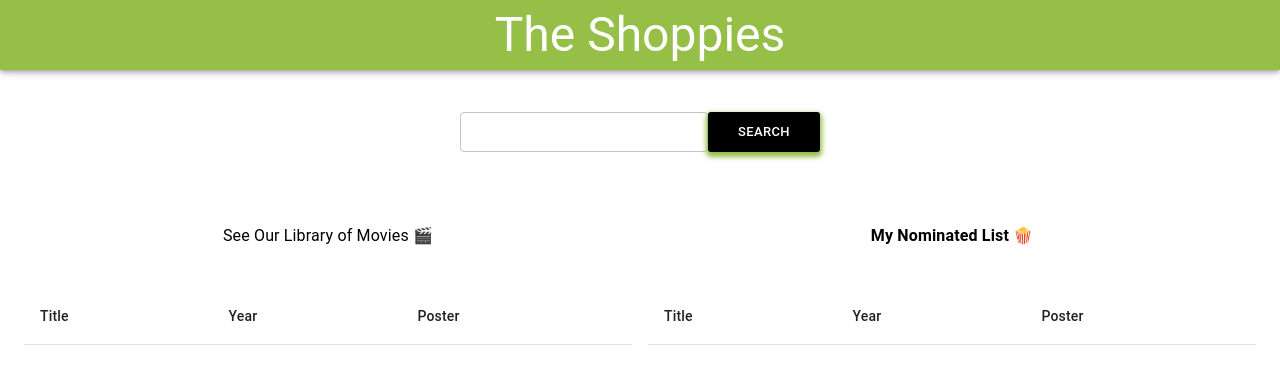
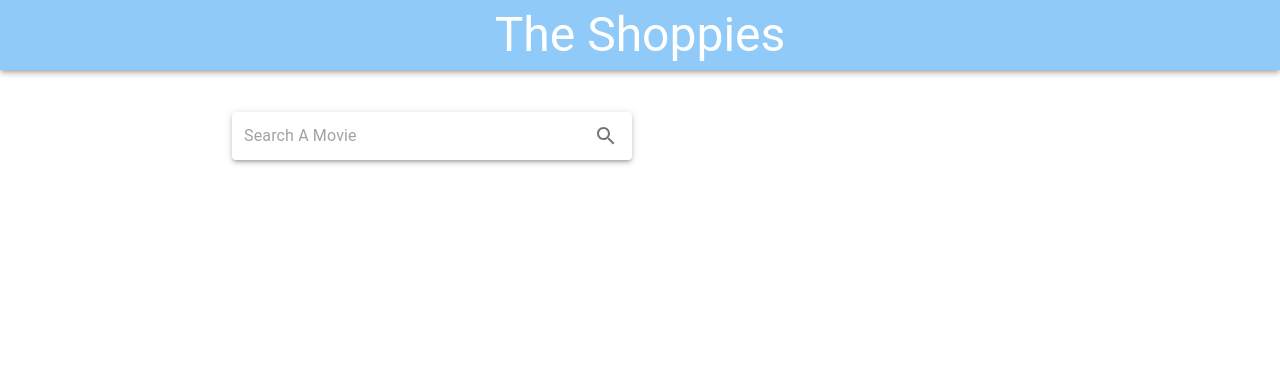
Before and after one commit to ibrikk/shoppies, a React (Create React App) app: page / in a window 1280 px wide. Shown: the top 384 px of the page. Built offline with nearby package versions, Linux system fonts and the light colour scheme.

Commit message:
improve UI

```diff
--- a/package.json
+++ b/package.json
@@ -1,9 +1,10 @@
 {
-  "name": "shoppies-redux",
+  "name": "shoppies",
   "version": "0.1.0",
   "private": true,
   "dependencies": {
     "@material-ui/core": "4.11.4",
+    "@material-ui/icons": "4.11.2",
     "@testing-library/jest-dom": "5.12.0",
     "@testing-library/react": "11.2.6",
     "@testing-library/user-event": "12.8.3",
--- a/src/App.css
+++ b/src/App.css
@@ -8,11 +8,10 @@
 
 /* Styling the Header component */
 .App-toolbar {
-  background-color: rgb(149, 191, 71);
+  background-color: #90caf9;
   height: 70px;
   display: flex;
   flex-direction: column;
-  align-items: center;
   justify-content: center;
   font-size: calc(10px + 2vmin);
   color: white;
@@ -33,11 +32,14 @@
 
 .spinner {
   height: 80px;
-  margin: auto;
+  margin: 2em 0;
+}
+
+.error {
+  margin: 2em 0 !important;
 }
 
 .movie-list {
-  font-size: large;
   padding: 2.5em;
 }
 
@@ -55,10 +57,27 @@
   margin-right: 2em;
 }
 
-.right_grid {
-  margin-left: 2em;
+@media(max-width: 1280px) {
+  .right_grid {
+    margin-top: 4em !important;
+  }
+}
+@media(min-width: 1279px) {
+  .right_grid {
+    margin-left: 2em;
+    margin-top: 8em !important;
+  }
 }
 
 .MuiSnackbarContent-root {
   background: #ff9800 !important;
 }
+
+.nomContainer {
+  margin-top: 2em;
+  padding: 5px;
+}
+.empty-nom-list {
+  margin-top: 1em !important;
+  margin-bottom: 1em !important;
+}
--- a/src/App.js
+++ b/src/App.js
@@ -1,22 +1,25 @@
-import React, { useState, useEffect } from 'react';
-import './App.css';
-import Header from './components/Header';
-import Search from './components/Search';
-import axios from 'axios';
-import _ from 'lodash';
+import React, { useState, useEffect } from "react";
+import "./App.css";
+import Header from "./components/Header";
+import Search from "./components/Search";
+import axios from "axios";
+import _ from "lodash";
 import {
   Grid,
   Container,
   Typography,
   CircularProgress,
-  Button,
+  IconButton,
   TableCell,
   TableRow,
   TableBody,
   TableHead,
   Table,
   Snackbar,
-} from '@material-ui/core';
+  Paper,
+} from "@material-ui/core";
+import RemoveCircleOutlineIcon from "@material-ui/icons/RemoveCircleOutline";
+import CheckCircleOutlineIcon from '@material-ui/icons/CheckCircleOutline';
 
 const App = () => {
   const MOVIE_API_URL = `https://www.omdbapi.com/?apikey=80e5588b`;
@@ -27,7 +30,7 @@ const App = () => {
   const [nominations, setNominations] = useState([]);
 
   const defaultImage =
-    'https://image.shutterstock.com/image-vector/no-image-available-sign-internet-600w-261719003.jpg';
+    "https://image.shutterstock.com/image-vector/no-image-available-sign-internet-600w-261719003.jpg";
 
   // Search for a list of movies and send a GET request
   const search = (searchValue) => {
@@ -38,12 +41,11 @@ const App = () => {
       .get(MOVIE_API_URL + `&s=` + searchValue)
       .then((response) => response.data)
       .then((response) => {
-        console.log(response);
-        if (response.Response === 'True') {
+        if (response.Response === "True") {
           setMovies(response.Search);
           setLoading(false);
         } else {
-          setErrorMessage('Sorry, something went wrong!');
+          setErrorMessage("Sorry, something went wrong!");
           setLoading(false);
         }
       });
@@ -58,7 +60,7 @@ const App = () => {
   const updateState = (newNominations, shouldUpdateLocalStorage = true) => {
     if (shouldUpdateLocalStorage) {
       // Pass the data in a string format
-      window.localStorage.setItem('noms', JSON.stringify(newNominations));
+      window.localStorage.setItem("noms", JSON.stringify(newNominations));
     }
     setNominations(newNominations);
     // Display a banner if a user has 5 or more nominations
@@ -91,157 +93,144 @@ const App = () => {
 
   useEffect(() => {
     // Parsing from string to an Object
-    const initialNominations = JSON.parse(window.localStorage.getItem('noms'));
+    const initialNominations = JSON.parse(window.localStorage.getItem("noms"));
     if (Array.isArray(initialNominations) && initialNominations.length) {
       updateState(initialNominations, false);
     }
   }, []);
 
   return (
-    <Container className='App'>
+    <Container className="App">
       <Snackbar
         open={openSnackBar}
-        message=' 😵‍💫 😵‍💫 😵‍💫 Whoa...looks like you already have more than 4 nominations!'
+        message=" 😵‍💫 😵‍💫 😵‍💫 Whoa...looks like you already have more than 4 nominations!"
       ></Snackbar>
-      <Header text='The Shoppies' />
-      <Search search={search} />
-
+      <Header text="The Shoppies" />
       <Grid
         container
-        direction='row'
-        justify='space-evenly'
-        alignItems='flex-start'
+        direction="row-reverse"
+        justify="space-evenly"
         spacing={2}
       >
-        <Grid item className='left_grid' xs={12} md={6}>
-          <Typography className='movie-list'>
-            See Our Library of Movies 🎬
+        <Grid item xs={12} lg={4} className="right_grid">
+          {nominations.length ? (
+            <Paper component="div" elevation={3} className="nomContainer">
+              <Typography variant="h6">
+                <strong>My Nominated List 🍿</strong>
               </Typography>
-          {loading && !errorMessage ? (
-            <CircularProgress className='spinner' color='secondary'>
-              ...loading
-            </CircularProgress>
-          ) : errorMessage ? (
-            <Grid item className='errorMessage'>
-              {errorMessage}
-            </Grid>
-          ) : (
               <Table>
                 <TableHead>
                   <TableRow>
-                  <TableCell>Title</TableCell>
-                  <TableCell>Year</TableCell>
-                  <TableCell>Poster</TableCell>
+                    <TableCell align="left">Remove</TableCell>
+                    <TableCell align="left">Title</TableCell>
+                    <TableCell align="center">Year</TableCell>
+                    <TableCell align="center">Poster</TableCell>
                   </TableRow>
                 </TableHead>
                 <TableBody>
-                {movies?.map((movie, id) => (
-                  <TableRow key={id}>
-                    <TableCell>
-                      <Grid
-                        container
-                        direction='column'
-                        justify='center'
-                        alignItems='flex-start'
+                  {nominations?.map((nom) => (
+                    <TableRow key={nom}>
+                      <TableCell align="left">
+                        <IconButton
+                          color="secondary"
+                          size="medium"
+                          onClick={() => remove(nom.imdbID)}
+                          aria-label="Remove"
                         >
-                        <Grid item>
-                          <Typography variant='h4'>{movie.Title}</Typography>
-                        </Grid>
-                        <Grid item>
-                          <Button
-                            variant='contained'
-                            size='medium'
-                            color='primary'
-                            className={
-                              alreadyExists(movie.imdbID) !== -1
-                                ? 'isDisabled'
-                                : 'nom_btn'
-                            }
-                            disabled={alreadyExists(movie.imdbID) !== -1}
-                            onClick={() => nominate(movie.imdbID)}
-                          >
-                            NOMINATE
-                          </Button>
-                        </Grid>
-                      </Grid>
+                          <RemoveCircleOutlineIcon />
+                        </IconButton>
                       </TableCell>
-                    <TableCell align='right'>
-                      <Typography variant='subtitle1'>
-                        <strong>({movie.Year})</strong>
+                      <TableCell align="left">
+                        <Typography variant="h6">{nom.Title}</Typography>
+                      </TableCell>
+
+                      <TableCell align="center">
+                        <Typography variant="subtitle2">
+                          ({nom.Year})
                         </Typography>
                       </TableCell>
-                    <TableCell component='th' scope='row'>
+                      <TableCell align="center">
                         <img
-                        width='200'
-                        alt={`The movie titled: ${movie.Title}`}
-                        src={
-                          movie.Poster === 'N/A' ? defaultImage : movie.Poster
-                        }
+                          item
+                          className="img_grid"
+                          width="100"
+                          alt={`The movie titled: ${nom.Title}`}
+                          src={nom.Poster === "N/A" ? defaultImage : nom.Poster}
                         />
                       </TableCell>
                     </TableRow>
                   ))}
                 </TableBody>
               </Table>
+            </Paper>
+          ) : (
+            ""
           )}
         </Grid>
-        <Grid item xs={12} md={6} className='right_grid'>
-          <Typography className='movie-list'>
-            <strong>My Nominated List 🍿</strong>
+        <Grid item className="left_grid" xs={12} lg={8}>
+          <Search search={search} />
+          {loading && !errorMessage ? (
+            <CircularProgress
+              className="spinner"
+              color="primary"
+            ></CircularProgress>
+          ) : errorMessage ? (
+            <Typography variant="h5" className="error">
+              {errorMessage}
             </Typography>
+          ) : movies.length ? (
             <Table>
               <TableHead>
                 <TableRow>
-                <TableCell>Title</TableCell>
-                <TableCell>Year</TableCell>
-                <TableCell>Poster</TableCell>
+                  <TableCell align="left">Title</TableCell>
+                  <TableCell align="center">Year</TableCell>
+                  <TableCell align="center">Poster</TableCell>
+                  <TableCell align="center">Add</TableCell>
                 </TableRow>
               </TableHead>
               <TableBody>
-              {nominations?.map((nom) => (
-                <TableRow key={nom}>
-                  <TableCell>
-                    <Grid
-                      container
-                      direction='column'
-                      justify='center'
-                      alignItems='flex-start'
-                    >
-                      <Grid item>
-                        <Typography variant='h4'>{nom.Title}</Typography>
-                      </Grid>
-                      <Grid item>
-                        <Button
-                          className='nom_btn'
-                          variant='contained'
-                          size='medium'
-                          color='secondary'
-                          onClick={() => remove(nom.imdbID)}
-                        >
-                          REMOVE
-                        </Button>
-                      </Grid>
-                    </Grid>
+                {movies?.map((movie, id) => (
+                  <TableRow key={id}>
+                    <TableCell align="left">
+                      <Typography variant="h5">{movie.Title}</Typography>
                     </TableCell>
-
-                  <TableCell align='right'>
-                    <Typography variant='subtitle1'>
-                      <strong>({nom.Year})</strong>
+                    <TableCell align="center">
+                      <Typography variant="subtitle1">
+                        <strong>({movie.Year})</strong>
                       </Typography>
                     </TableCell>
-                  <TableCell component='th' scope='row'>
+                    <TableCell align="center">
                       <img
-                      item
-                      className='img_grid'
-                      width='200'
-                      alt={`The movie titled: ${nom.Title}`}
-                      src={nom.Poster === 'N/A' ? defaultImage : nom.Poster}
+                        width="100"
+                        alt={`The movie titled: ${movie.Title}`}
+                        src={
+                          movie.Poster === "N/A" ? defaultImage : movie.Poster
+                        }
                       />
+                    </TableCell>
+                    <TableCell align="center">
+                      <IconButton
+                        color="primary"
+                        size="medium"
+                        className={
+                          alreadyExists(movie.imdbID) !== -1
+                            ? "isDisabled"
+                            : "nom_btn"
+                        }
+                        disabled={alreadyExists(movie.imdbID) !== -1}
+                        onClick={() => nominate(movie.imdbID)}
+                        aria-label="Nominate"
+                      >
+                        <CheckCircleOutlineIcon />
+                      </IconButton>
                     </TableCell>
                   </TableRow>
                 ))}
               </TableBody>
             </Table>
+          ) : (
+            ""
+          )}
         </Grid>
       </Grid>
     </Container>
--- a/src/components/Search.jsx
+++ b/src/components/Search.jsx
@@ -1,23 +1,36 @@
-import React, { useState } from 'react';
-import { Button, TextField } from '@material-ui/core';
-import { withStyles } from '@material-ui/core/styles';
+import { React, useState } from "react";
+import {
+  makeStyles,
+  Grid,
+  Paper,
+  InputBase,
+  IconButton,
+} from "@material-ui/core";
+import SearchIcon from "@material-ui/icons/Search";
 
-const StyledButton = withStyles({
+const useStyles = makeStyles((theme) => ({
   root: {
-    background: 'black',
-    borderRadius: 3,
-    border: 0,
-    color: 'white',
-    padding: '0 30px',
-    boxShadow: '0 3px 5px 2px rgb(149, 191, 71)',
+    padding: "2px 4px",
+    display: "flex",
+    width: 400,
   },
-  label: {
-    textTransform: 'capitalize',
+  input: {
+    marginLeft: theme.spacing(1),
+    flex: 1,
   },
-})(Button);
+  iconButton: {
+    padding: 10,
+  },
+  container: {
+    display: "flex",
+    "justify-content": "center",
+    "margin-top": "7em",
+  },
+}));
 
 const Search = (props) => {
-  const [searchValue, setSearchValue] = useState('');
+  const [searchValue, setSearchValue] = useState("");
+  const classes = useStyles();
 
   // Saves changes in the input to the state
   const handleSearchInputChanges = (e) => {
@@ -30,24 +43,33 @@ const Search = (props) => {
   };
 
   return (
-    <form className='search'>
-      <TextField
-        size='small'
-        id='standard-basic'
-        variant='outlined'
-        value={searchValue}
-        onChange={handleSearchInputChanges}
-        type='text'
-      />
-      <StyledButton
-        variant='contained'
-        size='small'
-        onClick={callSearchFunction}
-        type='submit'
+    <div className={classes.container}>
+      <Grid
+        container
+        direction="row"
+        justify="space-evenly"
+        alignItems="flex-start"
       >
-        SEARCH
-      </StyledButton>
-    </form>
+        <Grid item className="left_grid">
+          <Paper component="div" elevation={3} className={classes.root}>
+            <InputBase
+              className={classes.input}
+              placeholder="Search A Movie"
+              inputProps={{ "aria-label": "search a movie" }}
+              onChange={handleSearchInputChanges}
+            />
+            <IconButton
+              className={classes.iconButton}
+              type="submit"
+              aria-label="search"
+              onClick={callSearchFunction}
+            >
+              <SearchIcon />
+            </IconButton>
+          </Paper>
+        </Grid>
+      </Grid>
+    </div>
   );
 };
 
```
Also changed, not shown: 2 other files (tests, documents, lock files or other folders). Lines whose indentation alone changed are shown as unchanged.
